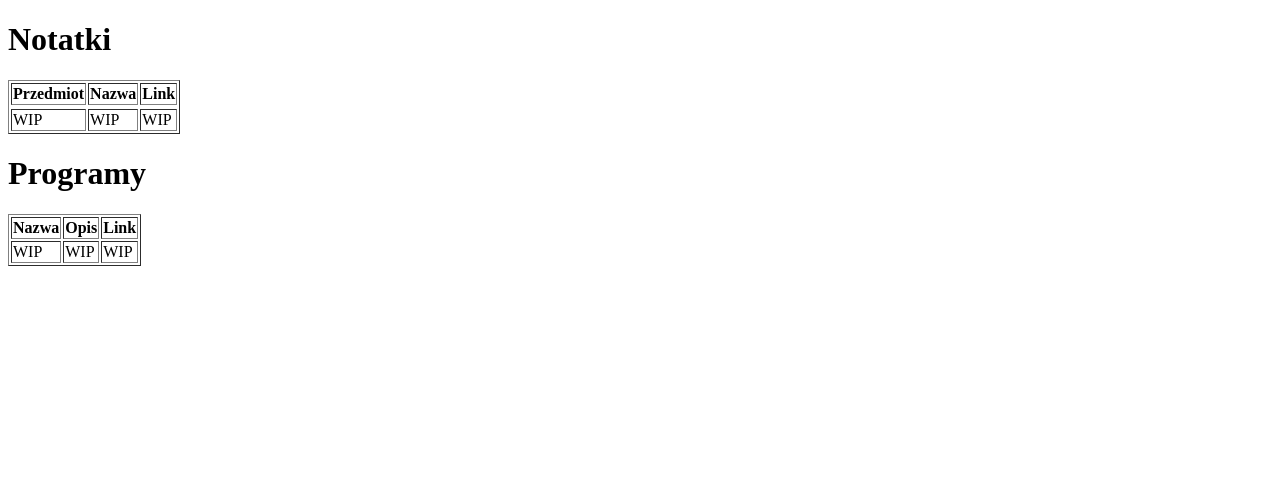
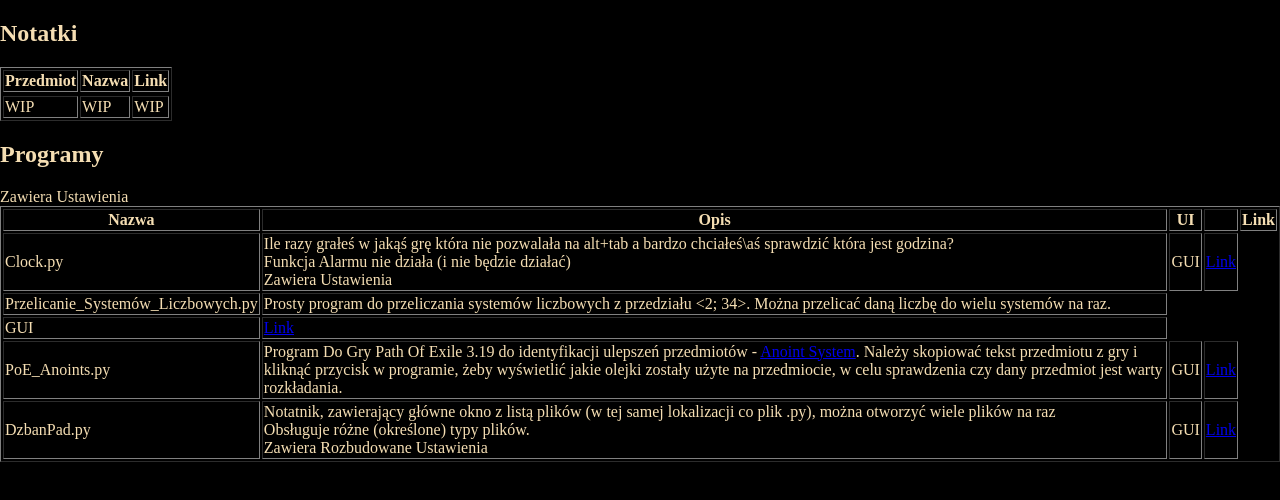
Before and after one commit to Hubsik456/Hubsik456.github.io, a plain HTML site: page index.html in a window 1280 px wide. Drawn offline with Linux system fonts and the light colour scheme.

Commit message:
Aktualizacja

```diff
--- a/index.html
+++ b/index.html
@@ -3,19 +3,45 @@
     <head>
         <title>Hubsik</title>
         <meta charset="utf-8">
+
+        <link rel="stylesheet" href="main.css" type="text/css">
+        <script src="main.js"></script>
     </head>
     <body>
         <div id="Main">
-            <h1>Notatki</h1>
+            <h2>Notatki</h2>
             <table border="1">
                 <tr> <th>Przedmiot</th> <th>Nazwa</th> <th>Link</th> <tr>
                 <tr> <td>WIP</td> <td>WIP</td> <td>WIP</td> </tr>
             </table>
 
-            <h1>Programy</h1>
+            <h2>Programy</h2>
             <table border="1">
-                <tr> <th>Nazwa</th> <th>Opis</th> <th>Link</th> </tr>
-                <tr> <td>WIP</td> <td>WIP</td> <td>WIP</td> </tr>
+                <tr> <th>Nazwa</th> <th>Opis</th> <th>UI<th> <th>Link</th> </tr>
+                <tr>
+                    <td>Clock.py</td>
+                    <td>Ile razy grałeś w jakąś grę która nie pozwalała na alt+tab a bardzo chciałeś\aś sprawdzić która jest godzina?<br>Funkcja Alarmu nie działa (i nie będzie działać)<br>Zawiera Ustawienia</td>
+                    <td>GUI</td>
+                    <td><a href="Pliki_py/Clock.py">Link</a></td>
+                </tr>
+                <tr>
+                    <td>Przelicanie_Systemów_Liczbowych.py</td>
+                    <td>Prosty program do przeliczania systemów liczbowych z przedziału &lt;2; 34&gt;. Można przelicać daną liczbę do wielu systemów na raz.<tr>Zawiera Ustawienia</td>
+                    <td>GUI</td>
+                    <td><a href="Pliki_py/Przeliczanie_Systemów_Liczbowych.py">Link</a></td>
+                </tr>
+                <tr>
+                    <td>PoE_Anoints.py</td>
+                    <td>Program Do Gry Path Of Exile 3.19 do identyfikacji ulepszeń przedmiotów - <a href="https://www.poewiki.net/wiki/Oil">Anoint System</a>. Należy skopiować tekst przedmiotu z gry i kliknąć przycisk w programie, żeby wyświetlić jakie olejki zostały użyte na przedmiocie, w celu sprawdzenia czy dany przedmiot jest warty rozkładania.</td>
+                    <td>GUI</td>
+                    <td><a href="Pliki_py/PoE_Anoints.py">Link</a></td>
+                </tr>
+                <tr>
+                    <td>DzbanPad.py</td>
+                    <td>Notatnik, zawierający główne okno z listą plików (w tej samej lokalizacji co plik .py), można otworzyć wiele plików na raz<br>Obsługuje różne (określone) typy plików.<br>Zawiera Rozbudowane Ustawienia</td>
+                    <td>GUI</td>
+                    <td><a href="Pliki_py/DzbanPad.py">Link</a></td>
+                </tr>
             </table>
         </div>
     </body>
--- /dev/null
+++ b/main.css
@@ -0,0 +1,18 @@
+/* Ogólne */
+* {
+    box-sizing: border-box;
+}
+body, html {
+    width: 100%;
+    height: 100%;
+    margin: 0;
+    padding: 0;
+
+    color: wheat;
+    background-color: black;
+}
+/* Main */
+#Main {
+    width: 100%;
+    height: 100%;
+}
--- /dev/null
+++ b/main.js
@@ -0,0 +1,4 @@
+function Del_Me()
+{
+    console.log("Hello World")
+}
```
